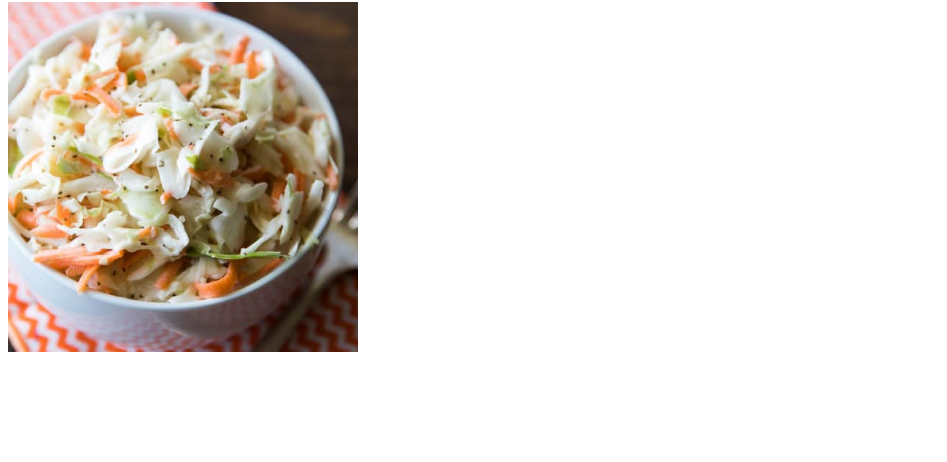
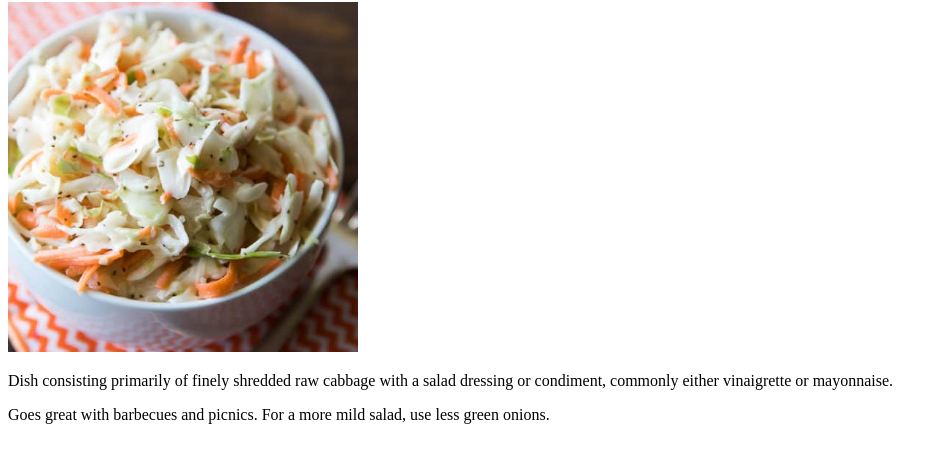
Before and after one commit to OliverMS1/odin-recipes, a plain HTML site: page recipes/texascoleslaw.html in a window 1280 px wide. Shown: the part 78-540 px from the top of the page, without its empty margins (0-947 px from the left). Drawn offline with Linux system fonts and the light colour scheme.

Commit message:
added description

```diff
--- a/recipes/texascoleslaw.html
+++ b/recipes/texascoleslaw.html
@@ -10,6 +10,9 @@
     <h1>Texas Coleslaw
     </h1>
     <img src="../images/cole-slaw-recipe-4-480x480.jpg" alt="Coleslaw recipe" width="350">
-    <p></p>
+    <p>Dish consisting primarily of finely shredded raw cabbage with a salad dressing or condiment, commonly either vinaigrette or mayonnaise.</p>
+    <p>Goes great with barbecues and picnics. For a more mild salad, use less green onions.
+
+    </p>
 </body>
 </html>
```
